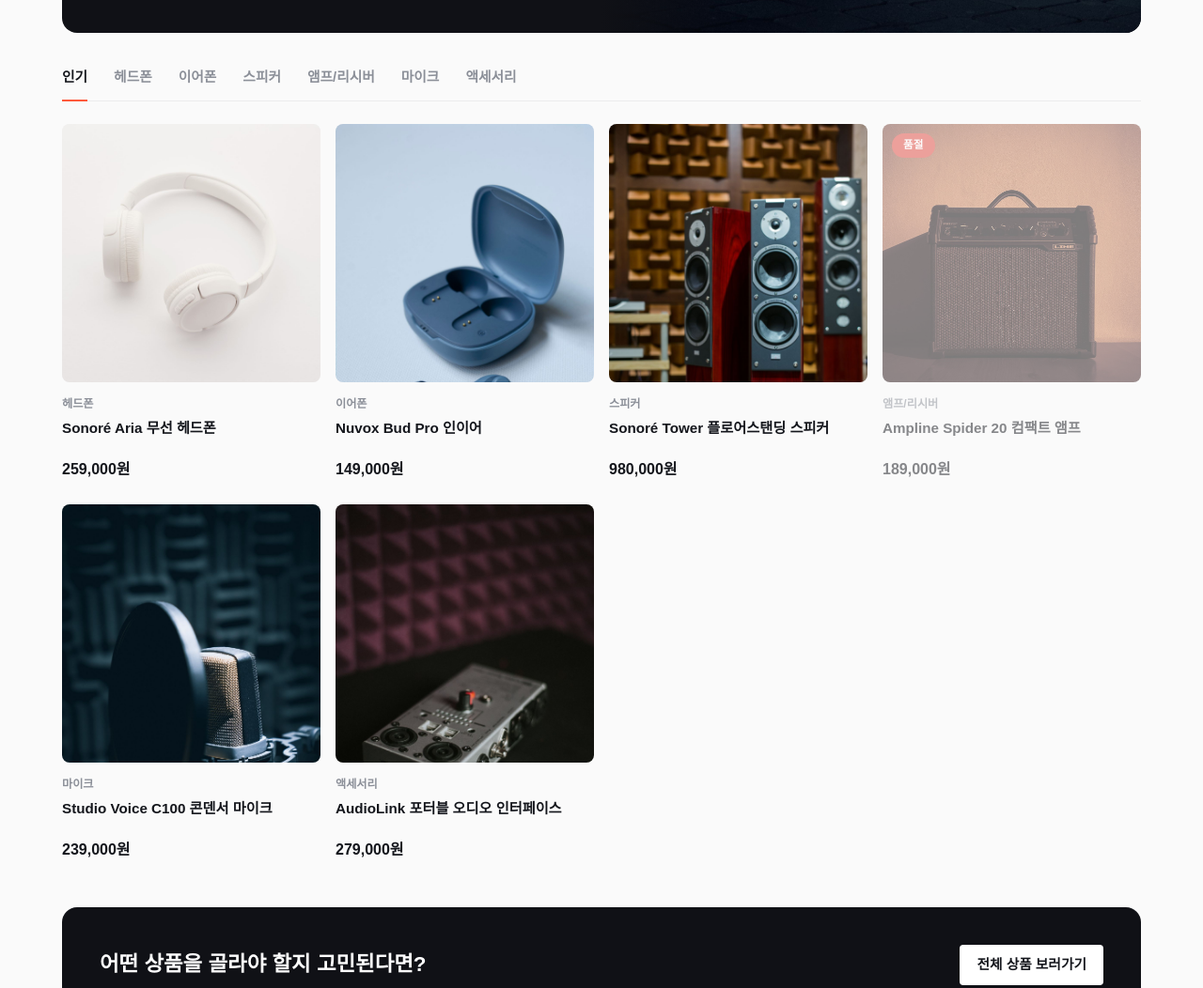
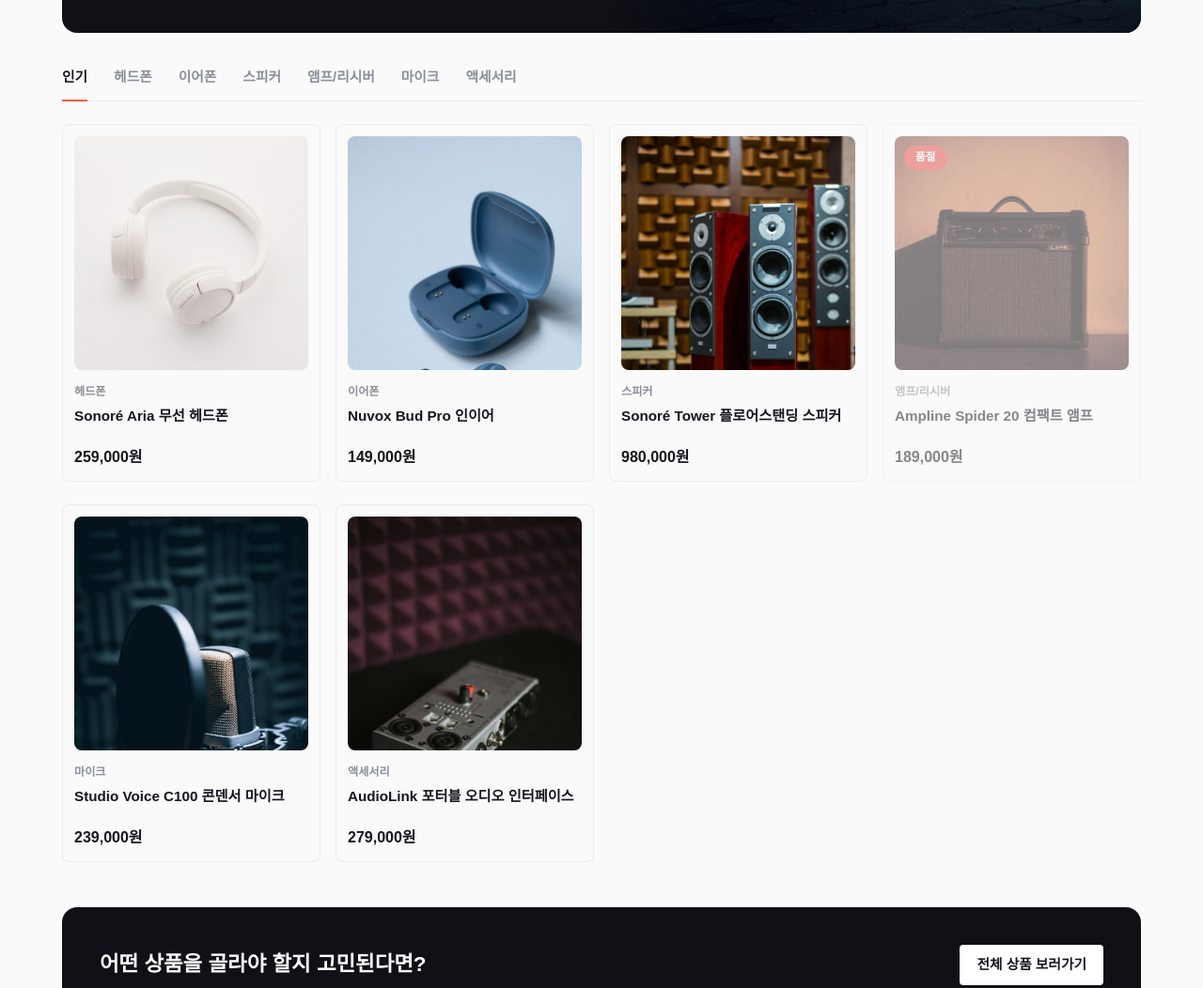
Before and after one commit to jykim78982/audio-shop, a website: page index.html in a window 1280 px wide. Shown: the part 919-1971 px from the top of the page at 94% size. Drawn offline with Linux system fonts and the light colour scheme.

Commit message:
style: 상품 카드 그리드에 경계선 추가
카드 사이 구분이 잘 안 보인다는 피드백에 따라 테두리/패딩 추가, hover 시
강조색으로 전환. 긴 상품명이 카드 폭을 넘치지 않도록 min-width/overflow-wrap 보강.

```diff
--- a/index.css
+++ b/index.css
@@ -188,6 +188,15 @@
 
 .product-card {
   display: block;
+  min-width: 0;
+  padding: 12px;
+  border: 1px solid var(--color-border);
+  border-radius: var(--radius);
+  transition: border-color 0.15s ease;
+}
+
+.product-card:hover {
+  border-color: var(--color-primary);
 }
 
 .product-card.is-soldout {
@@ -229,6 +238,7 @@
   font-size: 0.95rem;
   font-weight: 800;
   min-height: 2.4em;
+  overflow-wrap: break-word;
 }
 
 .product-price {
--- a/products/list.css
+++ b/products/list.css
@@ -132,6 +132,15 @@
 
 .product-card {
   display: block;
+  min-width: 0;
+  padding: 12px;
+  border: 1px solid var(--color-border);
+  border-radius: var(--radius);
+  transition: border-color 0.15s ease;
+}
+
+.product-card:hover {
+  border-color: var(--color-primary);
 }
 
 .product-card.is-soldout {
@@ -173,6 +182,7 @@
   font-size: 0.95rem;
   font-weight: 800;
   min-height: 2.4em;
+  overflow-wrap: break-word;
 }
 
 .product-price {
```
